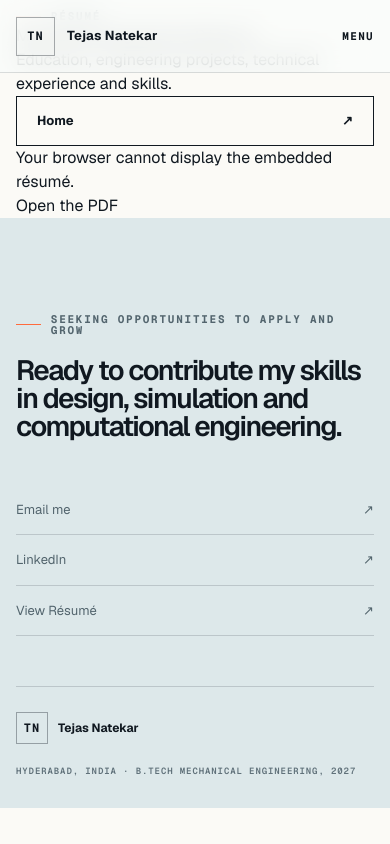
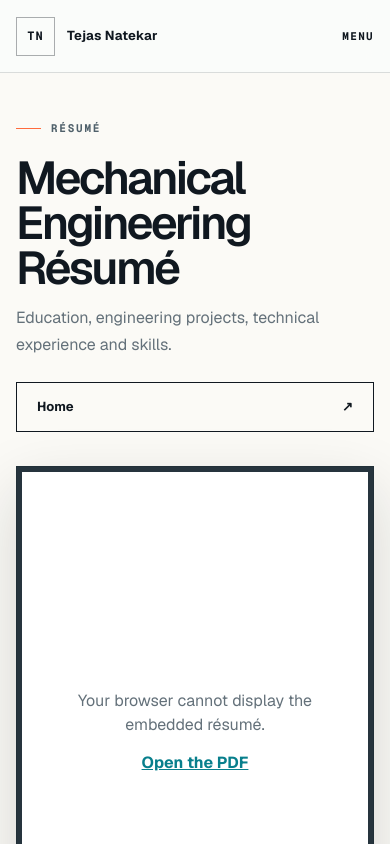
Before and after one commit to tejasnat/tejasnat.github.io, a Next.js app: page /resume in a window 390 px wide. Shown: the top 844 px of the page. Built offline with nearby package versions, Linux system fonts and the light colour scheme.

Commit message:
Style resume viewer and fix mobile menu

```diff
--- a/app/globals.css
+++ b/app/globals.css
@@ -45,7 +45,20 @@ button { font: inherit; }
 .mobile-menu { display: none; position: relative; }
 .mobile-menu summary { list-style: none; cursor: pointer; font: 700 11px var(--font-geist-mono); text-transform: uppercase; letter-spacing: .12em; }
 .mobile-menu nav { position: absolute; top: 30px; right: 0; width: 210px; display: grid; background: var(--ink-2); border: 1px solid rgba(255,255,255,.16); box-shadow: 0 20px 50px rgba(0,0,0,.25); }
-.mobile-menu nav a { padding: 16px 18px; border-bottom: 1px solid rgba(255,255,255,.1); }
+.mobile-menu nav { z-index: 100; }
+.mobile-menu nav a {
+  padding: 16px 18px;
+  border-bottom: 1px solid rgba(255,255,255,.1);
+  background: #ffffff;
+  color: var(--ink);
+  opacity: 1;
+  visibility: visible;
+}
+.mobile-menu nav a:hover,
+.mobile-menu nav a:focus-visible {
+  background: #edf3f4;
+  color: #087f8c;
+}
 
 .hero { padding: 170px 0 0; min-height: 850px; }
 .hero-grid-overlay { position: absolute; inset: 0; opacity: .18; background-image: linear-gradient(rgba(255,255,255,.1) 1px, transparent 1px), linear-gradient(90deg, rgba(255,255,255,.1) 1px, transparent 1px); background-size: 54px 54px; mask-image: linear-gradient(to right, transparent, black 35%, black 75%, transparent); }
@@ -752,3 +765,110 @@ body:has(.portfolio-hero-banner) .nav-cta {
     padding: 56px 0 68px;
   }
 }
+
+
+/* Embedded résumé page */
+.resume-page {
+  min-height: 100vh;
+  padding: 148px 0 96px;
+  background: var(--paper-2);
+}
+
+.resume-shell {
+  display: grid;
+  gap: 34px;
+}
+
+.resume-heading {
+  display: flex;
+  align-items: end;
+  justify-content: space-between;
+  gap: 48px;
+}
+
+.resume-heading h1 {
+  max-width: 780px;
+  margin: 20px 0 14px;
+  font-size: clamp(44px, 6vw, 72px);
+  line-height: .98;
+  letter-spacing: -.055em;
+  font-weight: 550;
+}
+
+.resume-heading p {
+  max-width: 620px;
+  margin: 0;
+  color: var(--muted);
+  font-size: 16px;
+  line-height: 1.65;
+}
+
+.resume-home-button {
+  flex: 0 0 auto;
+}
+
+.resume-viewer {
+  padding: 14px;
+  border: 1px solid rgba(16,24,32,.18);
+  background: #26343d;
+  box-shadow: 0 24px 60px rgba(16,24,32,.16);
+}
+
+.resume-pdf {
+  display: block;
+  width: 100%;
+  height: min(84vh, 1080px);
+  min-height: 760px;
+  border: 0;
+  background: #ffffff;
+}
+
+.resume-fallback {
+  min-height: 520px;
+  padding: 40px;
+  display: grid;
+  place-content: center;
+  gap: 14px;
+  text-align: center;
+  background: #ffffff;
+}
+
+.resume-fallback p {
+  margin: 0;
+  color: var(--muted);
+}
+
+.resume-fallback a {
+  color: #087f8c;
+  font-weight: 700;
+  text-decoration: underline;
+}
+
+@media (max-width: 640px) {
+  .resume-page {
+    padding: 112px 0 70px;
+  }
+
+  .resume-heading {
+    align-items: stretch;
+    flex-direction: column;
+    gap: 24px;
+  }
+
+  .resume-heading h1 {
+    font-size: 46px;
+  }
+
+  .resume-home-button {
+    width: 100%;
+  }
+
+  .resume-viewer {
+    padding: 5px;
+  }
+
+  .resume-pdf {
+    height: 76vh;
+    min-height: 600px;
+  }
+}
```
